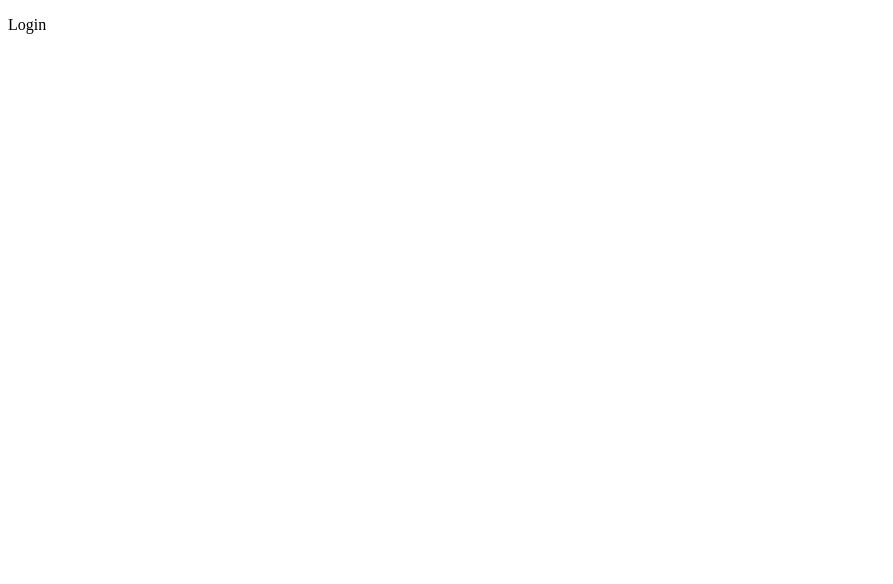
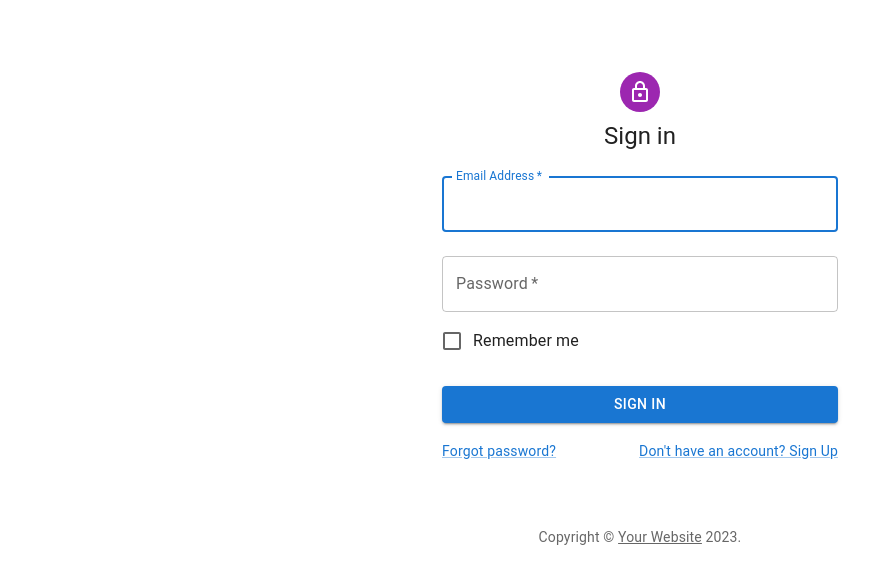
Before and after one commit to emil-1003/InvestmentServiceFrontendReact, a React (Create React App) app: page /login in a window 1280 px wide. Shown: the top 584 px of the page, without its empty margins (0-893 px from the left). Built offline with nearby package versions, Linux system fonts and the light colour scheme.

Commit message:
add login page

```diff
--- a/src/App.tsx
+++ b/src/App.tsx
@@ -1,5 +1,6 @@
 import React from 'react';
 import HomePage from "./pages/HomePage"
+import LoginPage from "./pages/LoginPage"
 import { BrowserRouter, Route, Routes } from "react-router-dom"
 
 function App() {
@@ -9,7 +10,7 @@ function App() {
           <Routes>
             <Route path="/" element={<HomePage />} />
             <Route path="*" element={<p>Not found</p>} />
-            <Route path="/login" element={<p>Login</p>} />
+            <Route path="/login" element={<LoginPage />} />
           </Routes>
       </BrowserRouter>
     </div>
--- /dev/null
+++ b/src/components/forms/LoginForm.tsx
@@ -0,0 +1,110 @@
+import * as React from 'react';
+import Avatar from '@mui/material/Avatar';
+import Button from '@mui/material/Button';
+import CssBaseline from '@mui/material/CssBaseline';
+import TextField from '@mui/material/TextField';
+import FormControlLabel from '@mui/material/FormControlLabel';
+import Checkbox from '@mui/material/Checkbox';
+import Link from '@mui/material/Link';
+import Grid from '@mui/material/Grid';
+import Box from '@mui/material/Box';
+import LockOutlinedIcon from '@mui/icons-material/LockOutlined';
+import Typography from '@mui/material/Typography';
+import Container from '@mui/material/Container';
+import { createTheme, ThemeProvider } from '@mui/material/styles';
+
+function Copyright(props: any) {
+  return (
+    <Typography variant="body2" color="text.secondary" align="center" {...props}>
+      {'Copyright © '}
+      <Link color="inherit" href="https://mui.com/">
+        Your Website
+      </Link>{' '}
+      {new Date().getFullYear()}
+      {'.'}
+    </Typography>
+  );
+}
+
+const theme = createTheme();
+
+export default function SignIn() {
+  const handleSubmit = (event: React.FormEvent<HTMLFormElement>) => {
+    event.preventDefault();
+    const data = new FormData(event.currentTarget);
+    console.log({
+      email: data.get('email'),
+      password: data.get('password'),
+    });
+  };
+
+  return (
+    <ThemeProvider theme={theme}>
+      <Container component="main" maxWidth="xs">
+        <CssBaseline />
+        <Box
+          sx={{
+            marginTop: 8,
+            display: 'flex',
+            flexDirection: 'column',
+            alignItems: 'center',
+          }}
+        >
+          <Avatar sx={{ m: 1, bgcolor: 'secondary.main' }}>
+            <LockOutlinedIcon />
+          </Avatar>
+          <Typography component="h1" variant="h5">
+            Sign in
+          </Typography>
+          <Box component="form" onSubmit={handleSubmit} noValidate sx={{ mt: 1 }}>
+            <TextField
+              margin="normal"
+              required
+              fullWidth
+              id="email"
+              label="Email Address"
+              name="email"
+              autoComplete="email"
+              autoFocus
+            />
+            <TextField
+              margin="normal"
+              required
+              fullWidth
+              name="password"
+              label="Password"
+              type="password"
+              id="password"
+              autoComplete="current-password"
+            />
+            <FormControlLabel
+              control={<Checkbox value="remember" color="primary" />}
+              label="Remember me"
+            />
+            <Button
+              type="submit"
+              fullWidth
+              variant="contained"
+              sx={{ mt: 3, mb: 2 }}
+            >
+              Sign In
+            </Button>
+            <Grid container>
+              <Grid item xs>
+                <Link href="#" variant="body2">
+                  Forgot password?
+                </Link>
+              </Grid>
+              <Grid item>
+                <Link href="#" variant="body2">
+                  {"Don't have an account? Sign Up"}
+                </Link>
+              </Grid>
+            </Grid>
+          </Box>
+        </Box>
+        <Copyright sx={{ mt: 8, mb: 4 }} />
+      </Container>
+    </ThemeProvider>
+  );
+}
--- /dev/null
+++ b/src/pages/LoginPage.tsx
@@ -0,0 +1,9 @@
+import React from 'react';
+import LoginForm from "../components/forms/LoginForm";
+
+const LoginPage = () => {
+    return (
+        <LoginForm />
+    )
+  }
+  export default LoginPage
```
